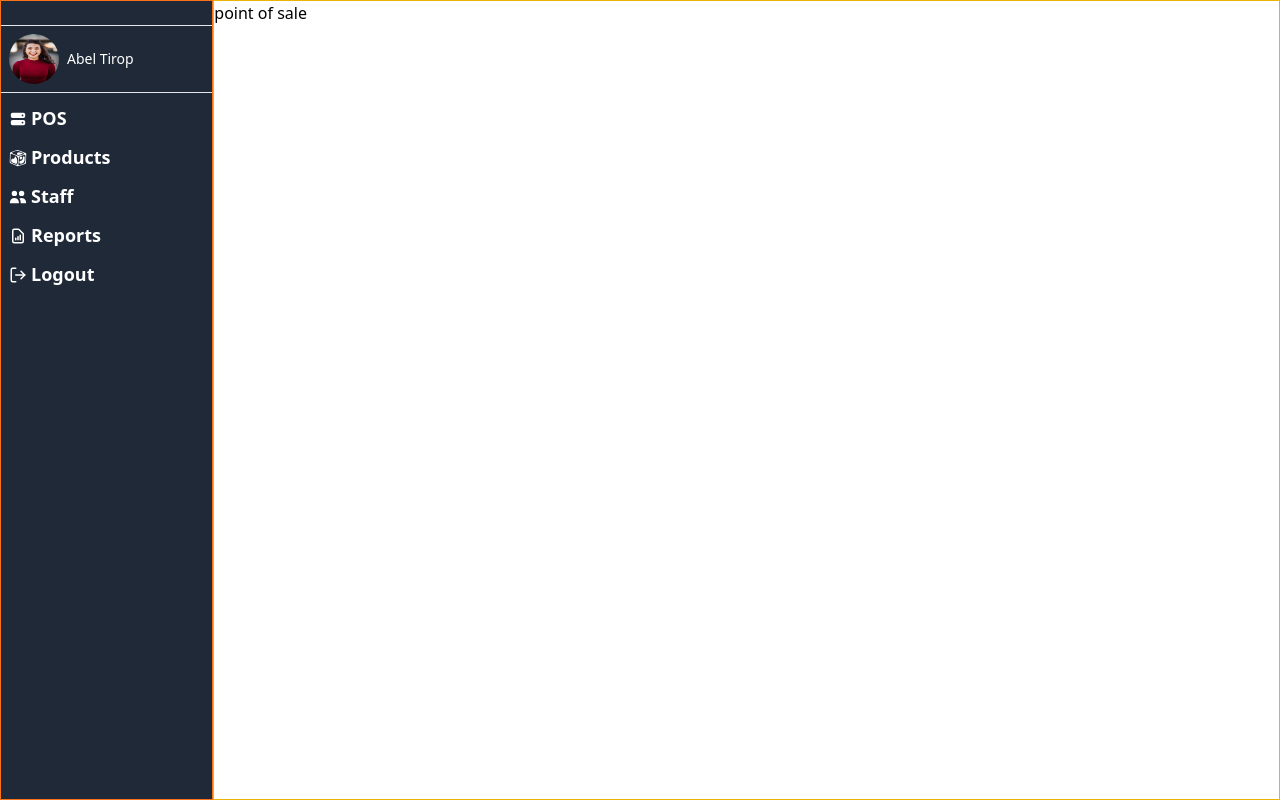
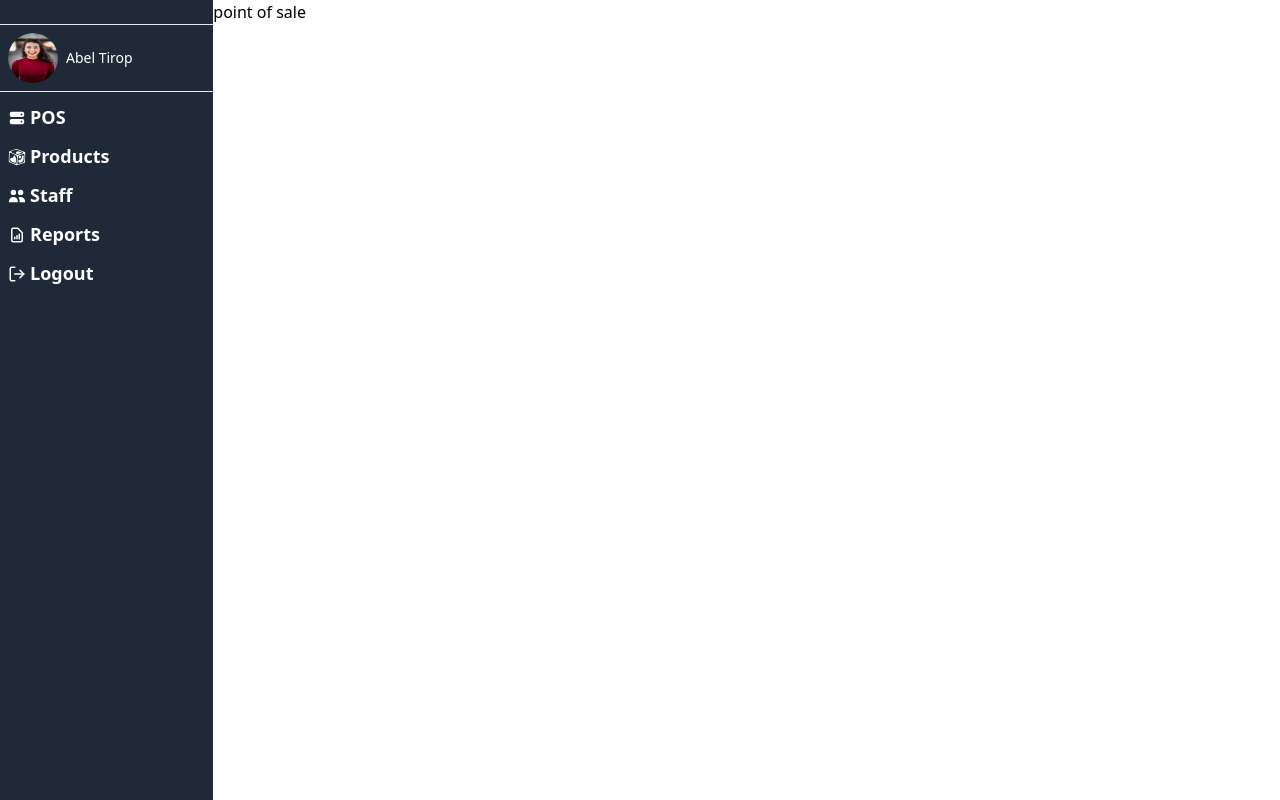
Before and after one commit to saretoduncan/sarorient-pos, a Next.js app: page /main/pos in a window 1280 px wide. Built offline with nearby package versions, Linux system fonts and the light colour scheme.

Commit message:
remove border

```diff
--- a/app/main/layout.tsx
+++ b/app/main/layout.tsx
@@ -9,10 +9,10 @@ export default function MainLayout({
     <>
       <section className="grid grid-cols-6 h-screen">
         {" "}
-        <aside className="col-span-1 border border-orange-500 pt-3 bg-gray-800  text-white">
+        <aside className="col-span-1 pt-3 bg-gray-800  text-white">
           <SideBar />
         </aside>
-        <main className="col-span-5 border border-yellow-500">{children}</main>
+        <main className="col-span-5 ">{children}</main>
       </section>
     </>
   );
```
